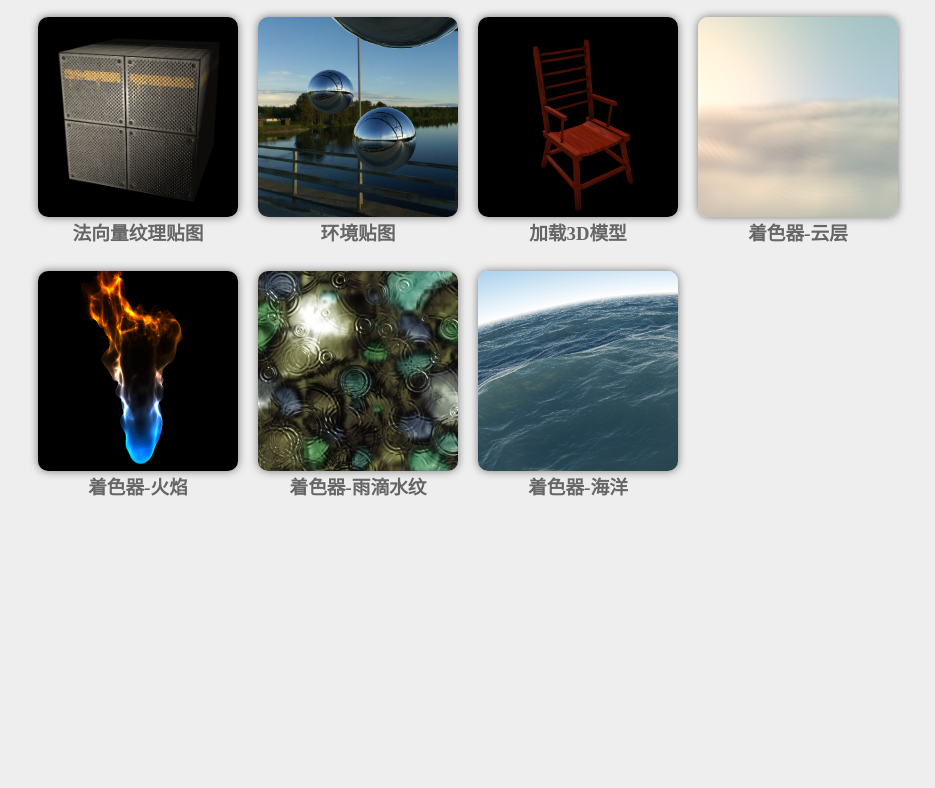
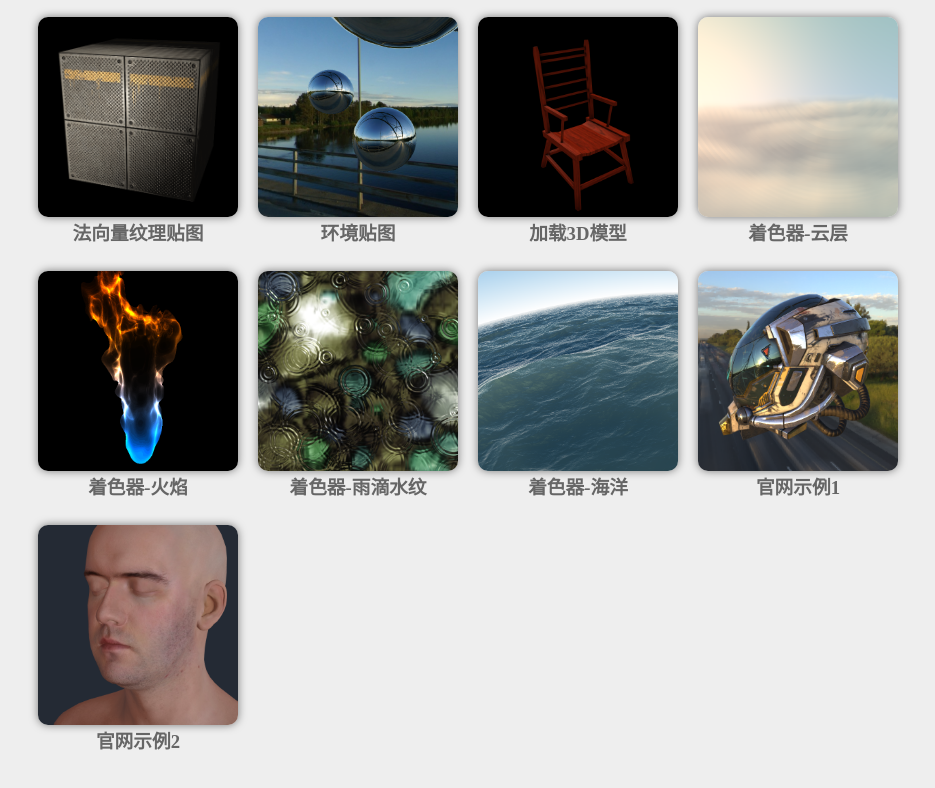
Before and after one commit to liulinsp/three-demo, a website: page webroot/index.html in a window 1280 px wide. Shown: the part 610-1398 px from the top of the page, without its empty margins (172-1107 px from the left). Before the commit the page ends 1165 px from the top, so only its background shows below. Drawn offline with Linux system fonts and the light colour scheme.

Commit message:
增加官网示例链接

```diff
--- a/webroot/index.html
+++ b/webroot/index.html
@@ -144,6 +144,18 @@
                     <h3>着色器-海洋</h3>
                 </a>
             </li>
+					<li>
+                <a href="./flyDemo/index.html">
+                    <img src="./common/img/00-example-fly.png">
+                    <h3>官网示例1</h3>
+                </a>
+            </li>
+					<li>
+                <a href="./skinDemo/index.html">
+                    <img src="./common/img/00-example-skin.png">
+                    <h3>官网示例2</h3>
+                </a>
+            </li>
         </ul>
     </nav>
 </body>
```
Also changed, not shown: webroot/common/img/00-example-banner.png (deleted), webroot/common/img/00-example-stone.png (deleted).
